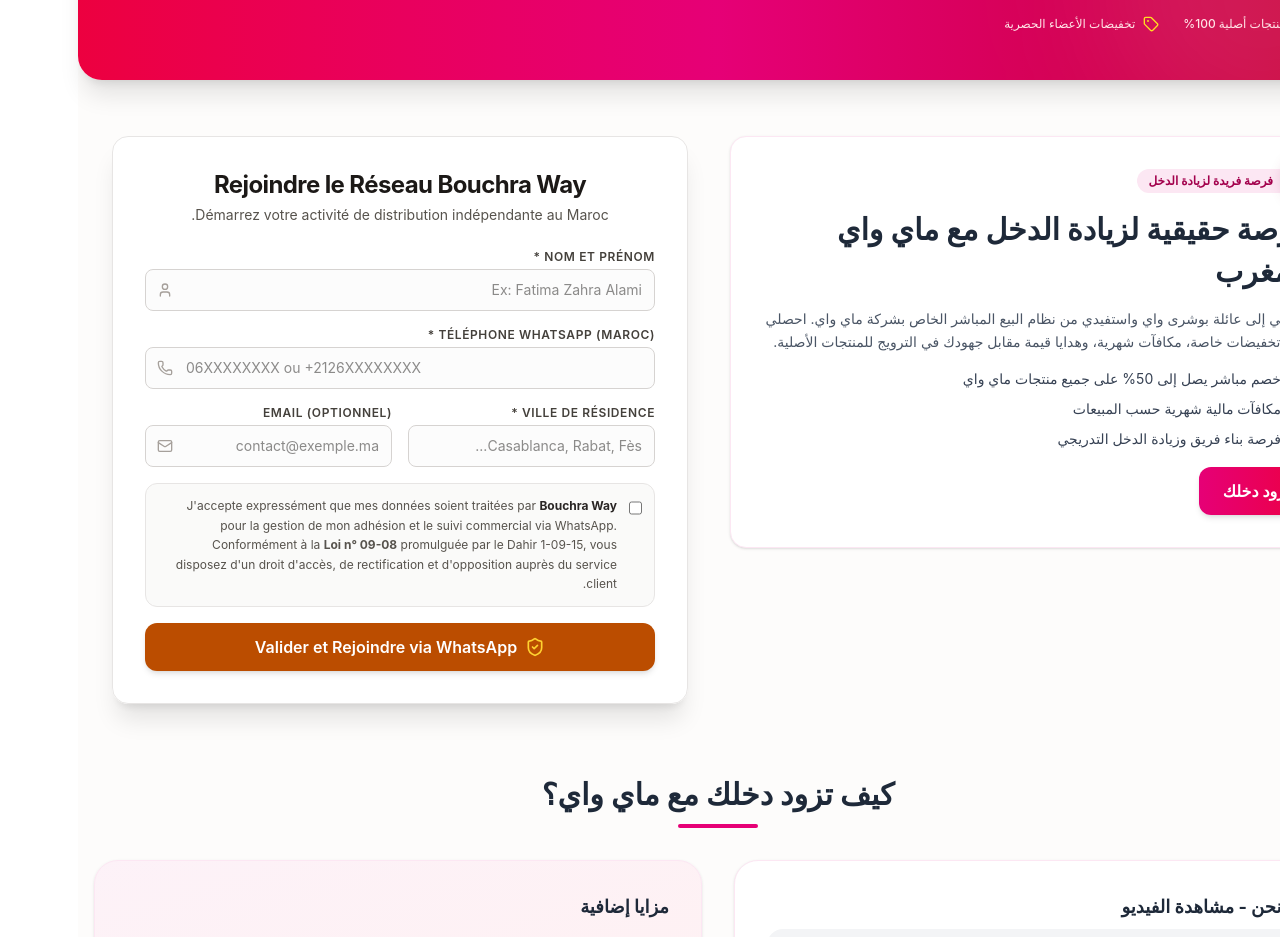
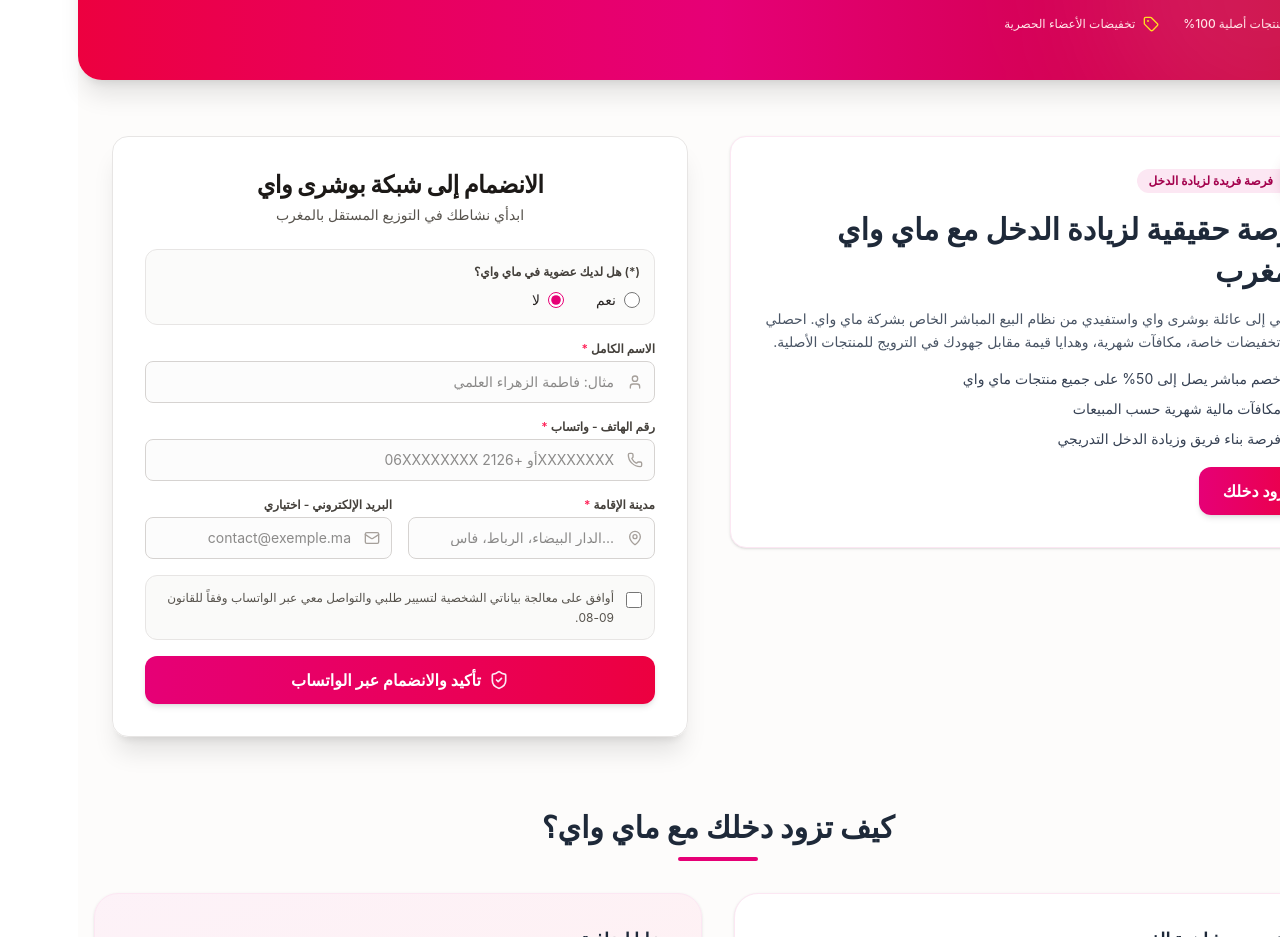
Before and after one commit to Yocef1983/BOUCHRA-Way, a React (Vite) app: page / in a window 1280 px wide. Shown: the part 580-1517 px from the top of the page. Built offline with nearby package versions, Linux system fonts and the light colour scheme; grey boxes are pictures that could not be loaded.

Commit message:
feat(form): Traduction arabe, options d'adhesion et consentement CNDP concis

```diff
--- a/src/components/RegistrationForm.tsx
+++ b/src/components/RegistrationForm.tsx
@@ -1,7 +1,8 @@
 import React, { useState, useId } from 'react';
-import { ShieldCheck, Phone, User, Mail, AlertCircle, CheckCircle2 } from 'lucide-react';
+import { ShieldCheck, Phone, User, Mail, MapPin, AlertCircle, CheckCircle2 } from 'lucide-react';
 
 interface FormData {
+  hasMembership: 'نعم' | 'لا';
   fullName: string;
   phone: string;
   email: string;
@@ -17,10 +18,10 @@ interface FormErrors {
   cndpConsent?: string;
 }
 
-// Nettoyage anti-XSS préventif (stripping des balises HTML et encodage entités de base)
+// Nettoyage anti-XSS préventif (suppression des chevrons HTML et trim)
 const sanitizeInput = (input: string): string => {
   return input
-    .replace(/[<>]/g, '') // Supprime les balises < et >
+    .replace(/[<>]/g, '')
     .trim();
 };
 
@@ -31,6 +32,7 @@ export const RegistrationForm: React.FC = () => {
   const formId = useId();
 
   const [formData, setFormData] = useState<FormData>({
+    hasMembership: 'لا',
     fullName: '',
     phone: '',
     email: '',
@@ -56,24 +58,24 @@ export const RegistrationForm: React.FC = () => {
     const newErrors: FormErrors = {};
 
     if (!formData.fullName.trim() || formData.fullName.length < 3) {
-      newErrors.fullName = 'Le nom complet doit comporter au moins 3 caractères.';
+      newErrors.fullName = 'يرجى إدخال الاسم الكامل (3 أحرف على الأقل).';
     }
 
     const cleanPhone = formData.phone.replace(/[\s.-]/g, '');
     if (!MOROCCAN_PHONE_REGEX.test(cleanPhone)) {
-      newErrors.phone = 'Numéro invalide. Formats acceptés : 06XXXXXXXX, 07XXXXXXXX ou +2126XXXXXXXX.';
+      newErrors.phone = 'رقم هاتف غير صحيح. الصيغ المقبولة: 06XXXXXXXX أو 07XXXXXXXX أو +2126XXXXXXXX.';
     }
 
     if (formData.email && !/^[^\s@]+@[^\s@]+\.[^\s@]+$/.test(formData.email)) {
-      newErrors.email = 'Veuillez saisir une adresse email valide.';
+      newErrors.email = 'يرجى إدخال بريد إلكتروني صحيح.';
     }
 
     if (!formData.city.trim()) {
-      newErrors.city = 'Veuillez renseigner votre ville de résidence.';
+      newErrors.city = 'يرجى تحديد مدينة الإقامة.';
     }
 
     if (!formData.cndpConsent) {
-      newErrors.cndpConsent = 'Vous devez accepter les conditions relatives au traitement des données (Loi 09-08).';
+      newErrors.cndpConsent = 'يجب الموافقة على معالجة البيانات الشخصية وفقاً للقانون 09-08 للمتابعة.';
     }
 
     setErrors(newErrors);
@@ -87,10 +89,17 @@ export const RegistrationForm: React.FC = () => {
       [name]: type === 'checkbox' ? checked : sanitizeInput(value),
     }));
 
-    // Reset de l'erreur sur le champ modifié
+    // Réinitialiser l'erreur correspondante au champ
     if (errors[name as keyof FormErrors]) {
       setErrors((prev) => ({ ...prev, [name]: undefined }));
     }
+  };
+
+  const handleMembershipChange = (value: 'نعم' | 'لا') => {
+    setFormData((prev) => ({
+      ...prev,
+      hasMembership: value,
+    }));
   };
 
   const handleSubmit = (e: React.FormEvent) => {
@@ -102,16 +111,17 @@ export const RegistrationForm: React.FC = () => {
     try {
       const sanitizedPhone = formatPhoneForWhatsApp(formData.phone);
 
-      // Construction du message WhatsApp sécurisé
-      const message = `*Nouvelle Inscription Réseau MLM - Bouchra Way*\n\n` +
-        `👤 *Nom:* ${formData.fullName}\n` +
-        `📱 *Téléphone:* +${sanitizedPhone}\n` +
-        `📍 *Ville:* ${formData.city}\n` +
-        (formData.email ? `📧 *Email:* ${formData.email}\n` : '') +
-        `✅ *Consentement CNDP:* Validé (Loi 09-08)\n` +
-        `⏱️ *Horodatage:* ${new Date().toLocaleString('fr-FR', { timeZone: 'Africa/Casablanca' })}`;
+      // Construction du message WhatsApp sécurisé et encodé en UTF-8
+      const message = `*طلب انضمام جديد - شبكة بوشرى واي*\n\n` +
+        `❓ *عضوية سابقة في ماي واي:* ${formData.hasMembership}\n` +
+        `👤 *الاسم الكامل:* ${formData.fullName}\n` +
+        `📱 *رقم الهاتف:* +${sanitizedPhone}\n` +
+        `📍 *مدينة الإقامة:* ${formData.city}\n` +
+        (formData.email ? `📧 *البريد الإلكتروني:* ${formData.email}\n` : '') +
+        `✅ *الموافقة على معالجة البيانات:* معتمدة (القانون 09-08)\n` +
+        `⏱️ *التاريخ:* ${new Date().toLocaleString('ar-MA', { timeZone: 'Africa/Casablanca' })}`;
 
-      // Numéro support Bouchra Way (à adapter selon votre numéro officiel)
+      // Numéro support Bouchra Way
       const targetSupportPhone = "212634486494";
       const waUrl = `https://wa.me/${targetSupportPhone}?text=${encodeURIComponent(message)}`;
 
@@ -126,31 +136,67 @@ export const RegistrationForm: React.FC = () => {
   };
 
   return (
-    <div className="max-w-xl mx-auto bg-white/95 backdrop-blur-md p-6 sm:p-8 rounded-2xl shadow-xl border border-stone-200">
+    <div
+      id="opportunity"
+      dir="rtl"
+      className="scroll-mt-24 max-w-xl mx-auto bg-white/95 backdrop-blur-md p-6 sm:p-8 rounded-2xl shadow-xl border border-stone-200 text-right font-sans"
+    >
       <div className="text-center mb-6">
         <h2 className="text-2xl font-bold tracking-tight text-stone-900">
-          Rejoindre le Réseau Bouchra Way
+          الانضمام إلى شبكة بوشرى واي
         </h2>
         <p className="text-sm text-stone-600 mt-1">
-          Démarrez votre activité de distribution indépendante au Maroc.
+          ابدأي نشاطك في التوزيع المستقل بالمغرب
         </p>
       </div>
 
       {isSuccess && (
         <div className="mb-6 p-4 bg-emerald-50 border border-emerald-300 rounded-xl flex items-center gap-3 text-emerald-800">
-          <CheckCircle2 className="w-5 h-5 flex-shrink-0 text-emerald-600" />
-          <p className="text-sm">Votre demande est prête. Redirection sécurisée vers WhatsApp...</p>
+          <CheckCircle2 className="w-5 h-5 shrink-0 text-emerald-600" />
+          <p className="text-sm">تم تجهيز طلبك بنجاح. جاري تحويلك بأمان إلى الواتساب...</p>
         </div>
       )}
 
       <form onSubmit={handleSubmit} noValidate className="space-y-4">
-        {/* Nom Complet */}
+        {/* السؤال الأول: هل لديك عضوية في ماي واي؟ */}
+        <div className="bg-stone-50/80 p-3.5 rounded-xl border border-stone-200">
+          <label className="block text-xs font-semibold text-stone-700 mb-2.5">
+            (*) هل لديك عضوية في ماي واي؟
+          </label>
+          <div className="flex items-center gap-8">
+            <label className="inline-flex items-center gap-2 cursor-pointer select-none">
+              <input
+                type="radio"
+                name="hasMembership"
+                value="نعم"
+                checked={formData.hasMembership === 'نعم'}
+                onChange={() => handleMembershipChange('نعم')}
+                className="w-4 h-4 text-pink-600 focus:ring-pink-500 border-stone-300 cursor-pointer accent-pink-600"
+              />
+              <span className="text-sm font-medium text-stone-800">نعم</span>
+            </label>
+
+            <label className="inline-flex items-center gap-2 cursor-pointer select-none">
+              <input
+                type="radio"
+                name="hasMembership"
+                value="لا"
+                checked={formData.hasMembership === 'لا'}
+                onChange={() => handleMembershipChange('لا')}
+                className="w-4 h-4 text-pink-600 focus:ring-pink-500 border-stone-300 cursor-pointer accent-pink-600"
+              />
+              <span className="text-sm font-medium text-stone-800">لا</span>
+            </label>
+          </div>
+        </div>
+
+        {/* الاسم الكامل */}
         <div>
-          <label htmlFor={`${formId}-fullName`} className="block text-xs font-semibold uppercase tracking-wider text-stone-700 mb-1">
-            Nom et Prénom *
+          <label htmlFor={`${formId}-fullName`} className="block text-xs font-semibold text-stone-700 mb-1">
+            الاسم الكامل <span className="text-rose-500">*</span>
           </label>
           <div className="relative">
-            <User className="absolute left-3 top-1/2 -translate-y-1/2 w-4 h-4 text-stone-400" />
+            <User className="absolute right-3 top-1/2 -translate-y-1/2 w-4 h-4 text-stone-400" />
             <input
               id={`${formId}-fullName`}
               name="fullName"
@@ -159,22 +205,22 @@ export const RegistrationForm: React.FC = () => {
               maxLength={60}
               value={formData.fullName}
               onChange={handleChange}
-              placeholder="Ex: Fatima Zahra Alami"
-              className={`w-full pl-10 pr-3 py-2.5 rounded-lg border text-sm text-stone-900 bg-stone-50/50 focus:bg-white transition-all outline-none ${
-                errors.fullName ? 'border-rose-500 focus:ring-2 focus:ring-rose-200' : 'border-stone-300 focus:border-amber-600 focus:ring-2 focus:ring-amber-100'
+              placeholder="مثال: فاطمة الزهراء العلمي"
+              className={`w-full pr-10 pl-3 py-2.5 rounded-lg border text-sm text-stone-900 bg-stone-50/50 focus:bg-white transition-all outline-none ${
+                errors.fullName ? 'border-rose-500 focus:ring-2 focus:ring-rose-200' : 'border-stone-300 focus:border-pink-600 focus:ring-2 focus:ring-pink-100'
               }`}
             />
           </div>
           {errors.fullName && <p className="text-xs text-rose-600 mt-1">{errors.fullName}</p>}
         </div>
 
-        {/* Téléphone Mobile */}
+        {/* رقم الهاتف - واتساب */}
         <div>
-          <label htmlFor={`${formId}-phone`} className="block text-xs font-semibold uppercase tracking-wider text-stone-700 mb-1">
-            Téléphone WhatsApp (Maroc) *
+          <label htmlFor={`${formId}-phone`} className="block text-xs font-semibold text-stone-700 mb-1">
+            رقم الهاتف - واتساب <span className="text-rose-500">*</span>
           </label>
           <div className="relative">
-            <Phone className="absolute left-3 top-1/2 -translate-y-1/2 w-4 h-4 text-stone-400" />
+            <Phone className="absolute right-3 top-1/2 -translate-y-1/2 w-4 h-4 text-stone-400" />
             <input
               id={`${formId}-phone`}
               name="phone"
@@ -182,21 +228,23 @@ export const RegistrationForm: React.FC = () => {
               required
               value={formData.phone}
               onChange={handleChange}
-              placeholder="06XXXXXXXX ou +2126XXXXXXXX"
-              className={`w-full pl-10 pr-3 py-2.5 rounded-lg border text-sm text-stone-900 bg-stone-50/50 focus:bg-white transition-all outline-none ${
-                errors.phone ? 'border-rose-500 focus:ring-2 focus:ring-rose-200' : 'border-stone-300 focus:border-amber-600 focus:ring-2 focus:ring-amber-100'
+              placeholder="06XXXXXXXX أو +2126XXXXXXXX"
+              className={`w-full pr-10 pl-3 py-2.5 rounded-lg border text-sm text-stone-900 bg-stone-50/50 focus:bg-white transition-all outline-none text-right ${
+                errors.phone ? 'border-rose-500 focus:ring-2 focus:ring-rose-200' : 'border-stone-300 focus:border-pink-600 focus:ring-2 focus:ring-pink-100'
               }`}
             />
           </div>
           {errors.phone && <p className="text-xs text-rose-600 mt-1">{errors.phone}</p>}
         </div>
 
-        {/* Ville & Email (Grille 2 cols) */}
+        {/* مدينة الإقامة والبريد الإلكتروني */}
         <div className="grid grid-cols-1 sm:grid-cols-2 gap-4">
           <div>
-            <label htmlFor={`${formId}-city`} className="block text-xs font-semibold uppercase tracking-wider text-stone-700 mb-1">
-              Ville de résidence *
+            <label htmlFor={`${formId}-city`} className="block text-xs font-semibold text-stone-700 mb-1">
+              مدينة الإقامة <span className="text-rose-500">*</span>
             </label>
+            <div className="relative">
+              <MapPin className="absolute right-3 top-1/2 -translate-y-1/2 w-4 h-4 text-stone-400" />
               <input
                 id={`${formId}-city`}
                 name="city"
@@ -205,20 +253,21 @@ export const RegistrationForm: React.FC = () => {
                 maxLength={40}
                 value={formData.city}
                 onChange={handleChange}
-              placeholder="Casablanca, Rabat, Fès..."
-              className={`w-full px-3 py-2.5 rounded-lg border text-sm text-stone-900 bg-stone-50/50 focus:bg-white transition-all outline-none ${
-                errors.city ? 'border-rose-500 focus:ring-2 focus:ring-rose-200' : 'border-stone-300 focus:border-amber-600 focus:ring-2 focus:ring-amber-100'
+                placeholder="...الدار البيضاء، الرباط، فاس"
+                className={`w-full pr-10 pl-3 py-2.5 rounded-lg border text-sm text-stone-900 bg-stone-50/50 focus:bg-white transition-all outline-none ${
+                  errors.city ? 'border-rose-500 focus:ring-2 focus:ring-rose-200' : 'border-stone-300 focus:border-pink-600 focus:ring-2 focus:ring-pink-100'
                 }`}
               />
+            </div>
             {errors.city && <p className="text-xs text-rose-600 mt-1">{errors.city}</p>}
           </div>
 
           <div>
-            <label htmlFor={`${formId}-email`} className="block text-xs font-semibold uppercase tracking-wider text-stone-700 mb-1">
-              Email (Optionnel)
+            <label htmlFor={`${formId}-email`} className="block text-xs font-semibold text-stone-700 mb-1">
+              البريد الإلكتروني - اختياري
             </label>
             <div className="relative">
-              <Mail className="absolute left-3 top-1/2 -translate-y-1/2 w-4 h-4 text-stone-400" />
+              <Mail className="absolute right-3 top-1/2 -translate-y-1/2 w-4 h-4 text-stone-400" />
               <input
                 id={`${formId}-email`}
                 name="email"
@@ -227,8 +276,8 @@ export const RegistrationForm: React.FC = () => {
                 value={formData.email}
                 onChange={handleChange}
                 placeholder="contact@exemple.ma"
-                className={`w-full pl-10 pr-3 py-2.5 rounded-lg border text-sm text-stone-900 bg-stone-50/50 focus:bg-white transition-all outline-none ${
-                  errors.email ? 'border-rose-500 focus:ring-2 focus:ring-rose-200' : 'border-stone-300 focus:border-amber-600 focus:ring-2 focus:ring-amber-100'
+                className={`w-full pr-10 pl-3 py-2.5 rounded-lg border text-sm text-stone-900 bg-stone-50/50 focus:bg-white transition-all outline-none ${
+                  errors.email ? 'border-rose-500 focus:ring-2 focus:ring-rose-200' : 'border-stone-300 focus:border-pink-600 focus:ring-2 focus:ring-pink-100'
                 }`}
               />
             </div>
@@ -236,7 +285,7 @@ export const RegistrationForm: React.FC = () => {
           </div>
         </div>
 
-        {/* Cadre de Consentement CNDP (Loi 09-08) */}
+        {/* كونسونتيمون CNDP مقتضب (القانون 09-08) */}
         <div className="p-3 bg-stone-50 border border-stone-200 rounded-xl mt-4">
           <div className="flex items-start gap-3">
             <input
@@ -245,31 +294,32 @@ export const RegistrationForm: React.FC = () => {
               type="checkbox"
               checked={formData.cndpConsent}
               onChange={handleChange}
-              className="mt-1 h-4 w-4 rounded border-stone-300 text-amber-700 focus:ring-amber-600 cursor-pointer"
+              className="mt-1 h-4 w-4 rounded border-stone-300 text-pink-600 focus:ring-pink-500 cursor-pointer shrink-0 accent-pink-600"
             />
             <label htmlFor={`${formId}-cndp`} className="text-xs leading-relaxed text-stone-600 cursor-pointer select-none">
-              J&apos;accepte expressément que mes données soient traitées par <strong className="text-stone-800">Bouchra Way</strong> pour la gestion de mon adhésion et le suivi commercial via WhatsApp. Conformément à la <strong>Loi n° 09-08</strong> promulguée par le Dahir 1-09-15, vous disposez d&apos;un droit d&apos;accès, de rectification et d&apos;opposition auprès du service client.
+              أوافق على معالجة بياناتي الشخصية لتسيير طلبي والتواصل معي عبر الواتساب وفقاً للقانون 09-08.
             </label>
           </div>
           {errors.cndpConsent && (
             <div className="flex items-center gap-1 text-rose-600 text-xs mt-2 font-medium">
-              <AlertCircle className="w-3.5 h-3.5" />
+              <AlertCircle className="w-3.5 h-3.5 shrink-0" />
               <span>{errors.cndpConsent}</span>
             </div>
           )}
         </div>
 
-        {/* Bouton de Soumission */}
+        {/* زر التأكيد */}
         <button
           type="submit"
           disabled={isSubmitting}
-          className="w-full mt-4 flex items-center justify-center gap-2 py-3 px-4 bg-amber-700 hover:bg-amber-800 active:scale-[0.99] disabled:opacity-70 text-white font-semibold rounded-xl shadow-md transition-all cursor-pointer"
+          className="w-full mt-4 flex items-center justify-center gap-2 py-3 px-4 bg-gradient-to-r from-pink-600 to-rose-600 hover:from-pink-700 hover:to-rose-700 active:scale-[0.99] disabled:opacity-70 text-white font-semibold rounded-xl shadow-md transition-all cursor-pointer"
         >
-          <ShieldCheck className="w-5 h-5 text-amber-300" />
-          <span>{isSubmitting ? 'Traitement sécurisé...' : 'Valider et Rejoindre via WhatsApp'}</span>
+          <ShieldCheck className="w-5 h-5 text-pink-100" />
+          <span>{isSubmitting ? 'جاري المعالجة...' : 'تأكيد والانضمام عبر الواتساب'}</span>
         </button>
       </form>
     </div>
   );
 };
+
 export default RegistrationForm;
```
Lines whose indentation alone changed are shown as unchanged.
